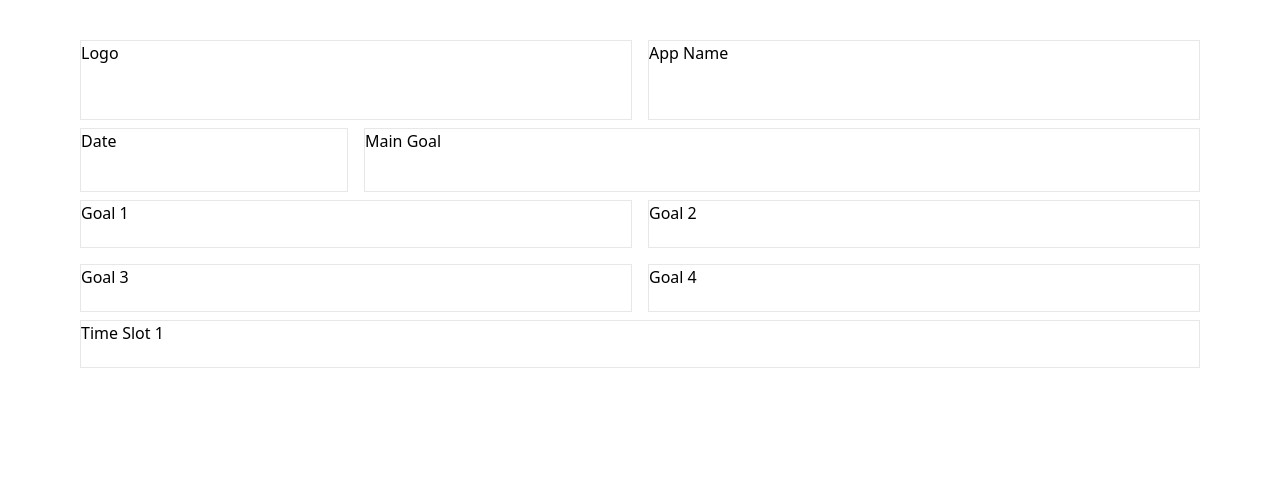
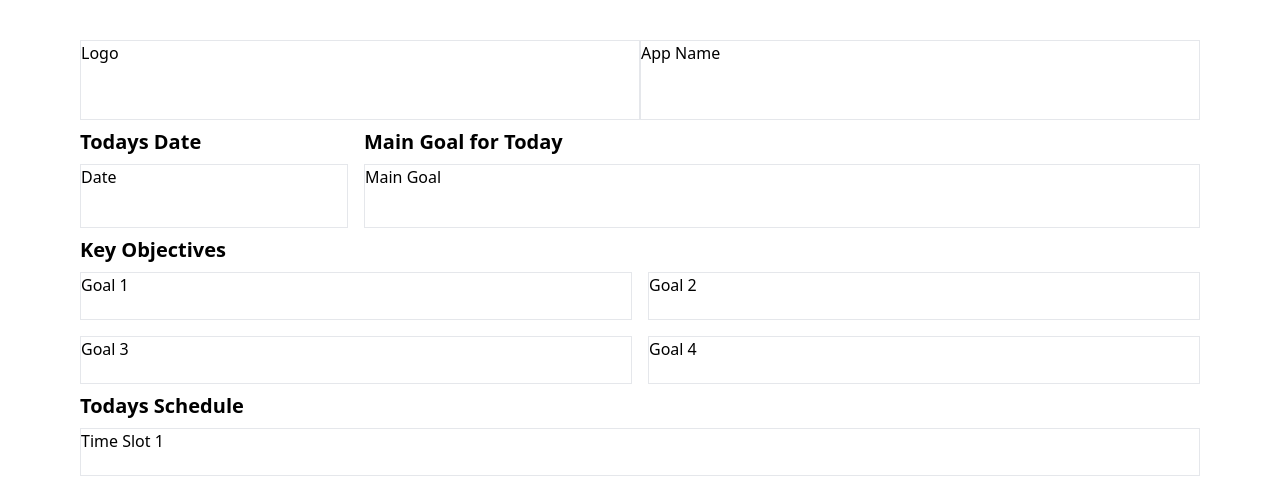
Before and after one commit to thesayf/eb-todo-app, a React (Create React App) app: page / in a window 1280 px wide. Shown: the top 486 px of the page. Built offline with nearby package versions, Linux system fonts and the light colour scheme; the HTML template or start-up script is replaced by a standard one.

Commit message:
Added headers to the sections

```diff
--- a/src/pages/app_layout.tsx
+++ b/src/pages/app_layout.tsx
@@ -4,29 +4,52 @@ const AppLayout: React.FC = () => {
     return(
         <div className="mx-20 my-10">
             {/* Header */}
-            <div className="grid grid-cols-1 md:grid-cols-2 gap-4 h-20">
+            <div className="grid grid-cols-1 md:grid-cols-2 h-20">
                 <div className="col-span-full md:col-span-1 border h-full">Logo</div>
                 <div className="col-span-full md:col-span-1 border h-full">App Name</div>
             </div>
 
+            <div className="grid grid-cols-1 md:grid-cols-4 gap-4 mt-2">
+                <div className="col-span-1 row-span-1">
+                    <h2 className="text-xl font-bold">Todays Date</h2>
+                </div>
+                <div className="col-span-3 row-span-1">
+                    <h2 className="text-xl font-bold">Main Goal for Today</h2>
+                </div>
+            </div>
+
+
             {/* Date and Main Goal */}
             <div className="grid grid-cols-1 md:grid-cols-4 gap-4 h-16 mt-2">
-                <div className="col-span-full md:col-span-1 border h-full ">Date</div>
-                <div className="col-span-full md:col-span-3 border h-full ">Main Goal</div>
+                <div className="col-span-full md:col-span-1 border h-full">
+                    Date
+                </div>
+                <div className="col-span-full md:col-span-3 border h-full">
+                    Main Goal
+                </div>
+            </div>
+
+            {/* Header For Key Objectives */}
+            <div className="grid grid-cols-1 mt-2 ">
+                <h2 className="text-xl font-bold col-span-full">Key Objectives</h2>
             </div>
 
             {/* 4 Sub Goals */}
             <div className="grid grid-cols-1 md:grid-cols-2 md:grid-rows-2 gap-4 mt-2">
                 <div className="col-span-full md:col-span-1 border row-span-1 h-12">Goal 1</div>
-                <div className="col-span-full md:col-span-1 border row-span-1 h-12 ">Goal 2</div>
+                <div className="col-span-full md:col-span-1 border row-span-1 h-12">Goal 2</div>
                 <div className="col-span-full md:col-span-1 border row-span-1 h-12">Goal 3</div>
                 <div className="col-span-full md:col-span-1 border row-span-1 h-12">Goal 4</div>
+            </div>
+
+            {/* Header For Todays Schedule */}
+            <div className="grid grid-cols-1 mt-2">
+                <div className="text-xl font-bold">Todays Schedule</div>
             </div>
 
             {/* Time Table */}
             <div className="grid grid-cols-1 gap-4 mt-2">
                 <div className="col-span-full h-12 border">Time Slot 1</div>
-
             </div>
 
             {/* <div className="col-span-full md:col-span-4 border P4">logo</div>
```
